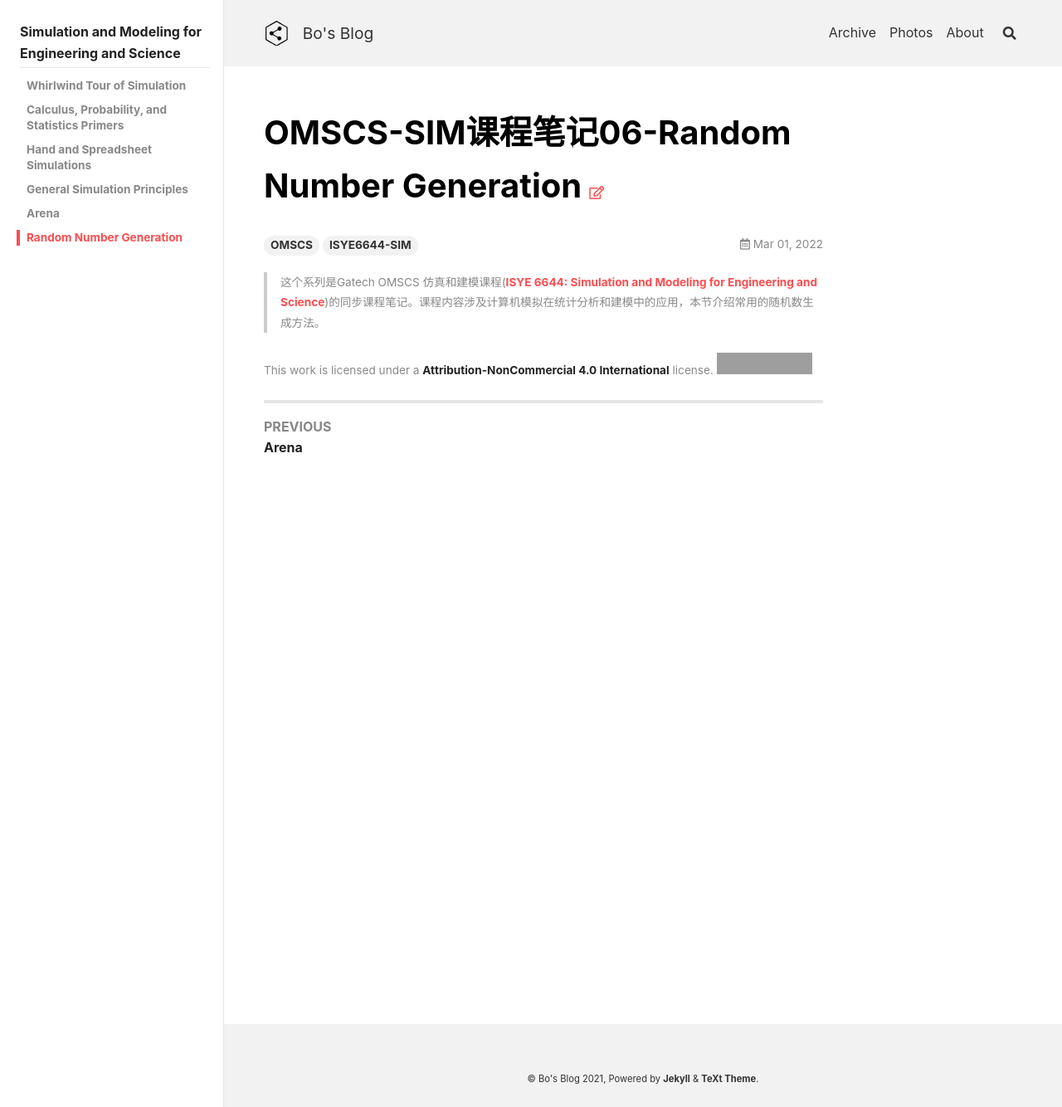
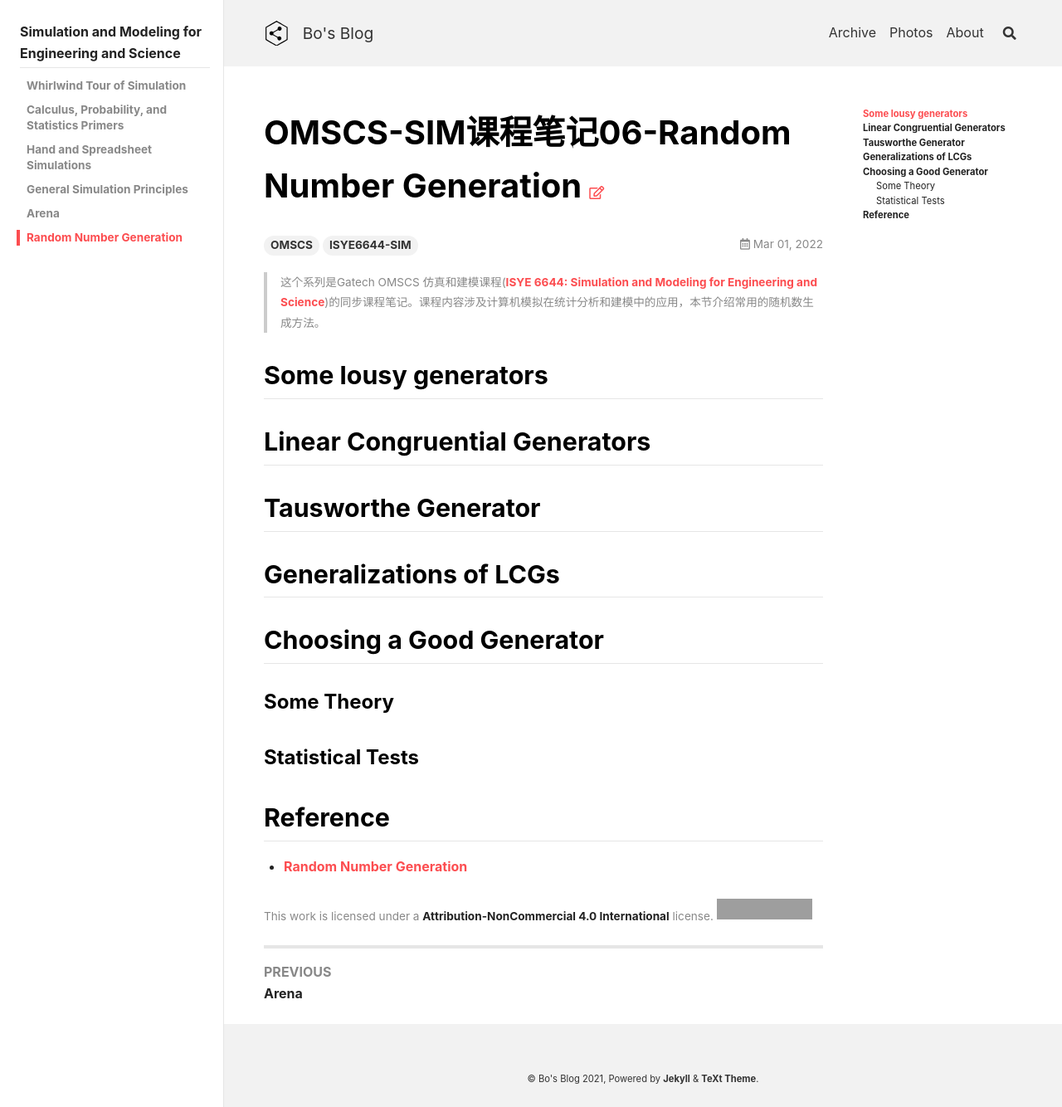
Before and after one commit to peng00bo00/peng00bo00_previous_blog, a Jekyll site: the page built from _posts/2022-03-01-OMSCS-SIM-NOTES-06.md, in a window 1280 px wide. Shown: the whole page at 83% size. Built offline with Jekyll 4.4.1, drawn with Linux system fonts in a browser that asks for light colours; nearby versions of some CDN libraries; grey boxes are pictures that could not be loaded.

Commit message:
Update 2022-03-01-OMSCS-SIM-NOTES-06.md

```diff
--- a/_posts/2022-03-01-OMSCS-SIM-NOTES-06.md
+++ b/_posts/2022-03-01-OMSCS-SIM-NOTES-06.md
@@ -11,3 +11,21 @@ sidebar:
 
 > 这个系列是Gatech OMSCS 仿真和建模课程([ISYE 6644: Simulation and Modeling for Engineering and Science](https://omscs.gatech.edu/isye-6644-simulation-and-modeling-engineering-and-science))的同步课程笔记。课程内容涉及计算机模拟在统计分析和建模中的应用，本节介绍常用的随机数生成方法。
 <!--more-->
+
+## Some lousy generators
+
+## Linear Congruential Generators
+
+## Tausworthe Generator
+
+## Generalizations of LCGs
+
+## Choosing a Good Generator
+
+### Some Theory
+
+### Statistical Tests
+
+## Reference
+
+- [Random Number Generation](https://www2.isye.gatech.edu/~sman/courses/6644/Module06-RandomNumberGenerationSlides-200322.pdf)
```
